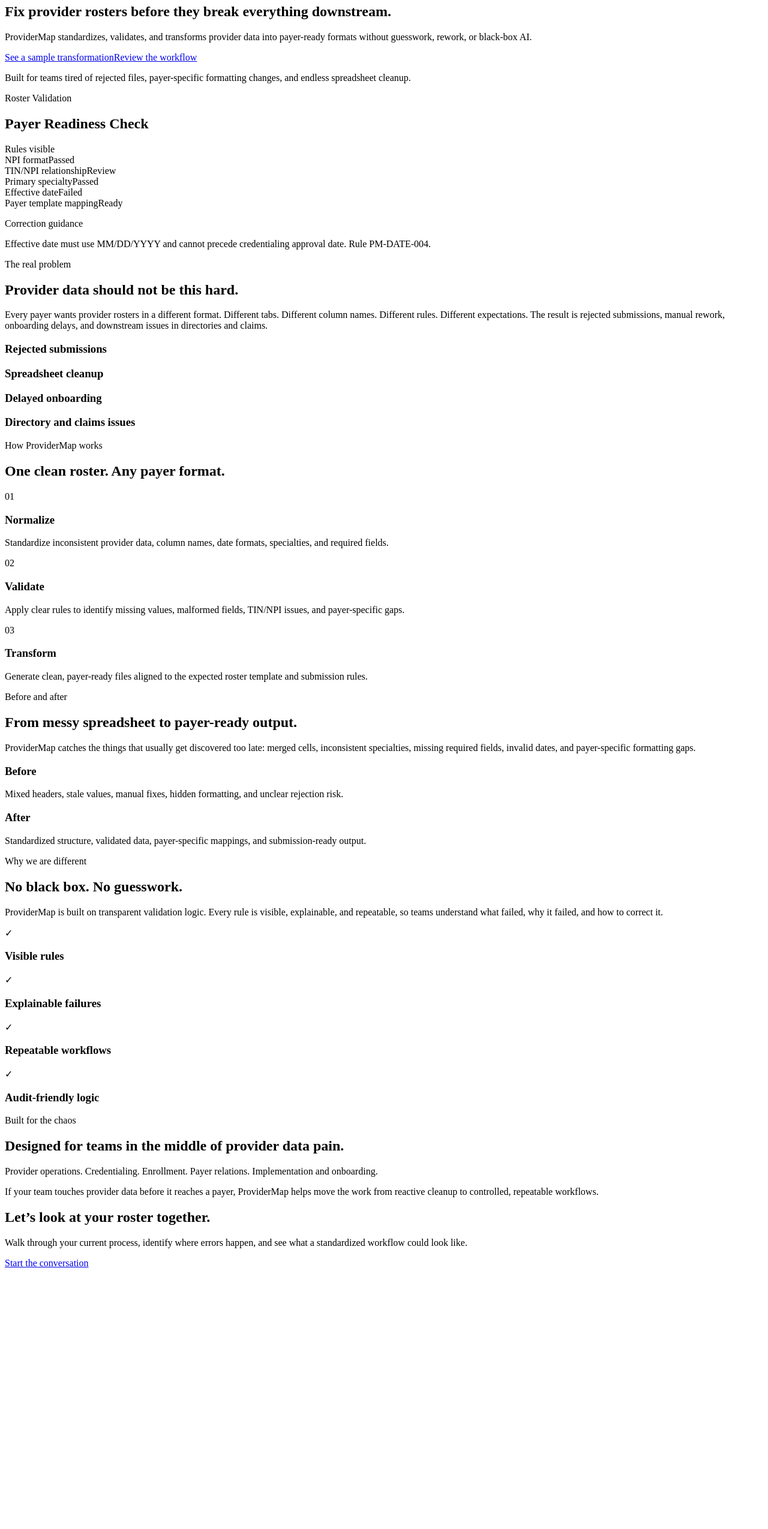
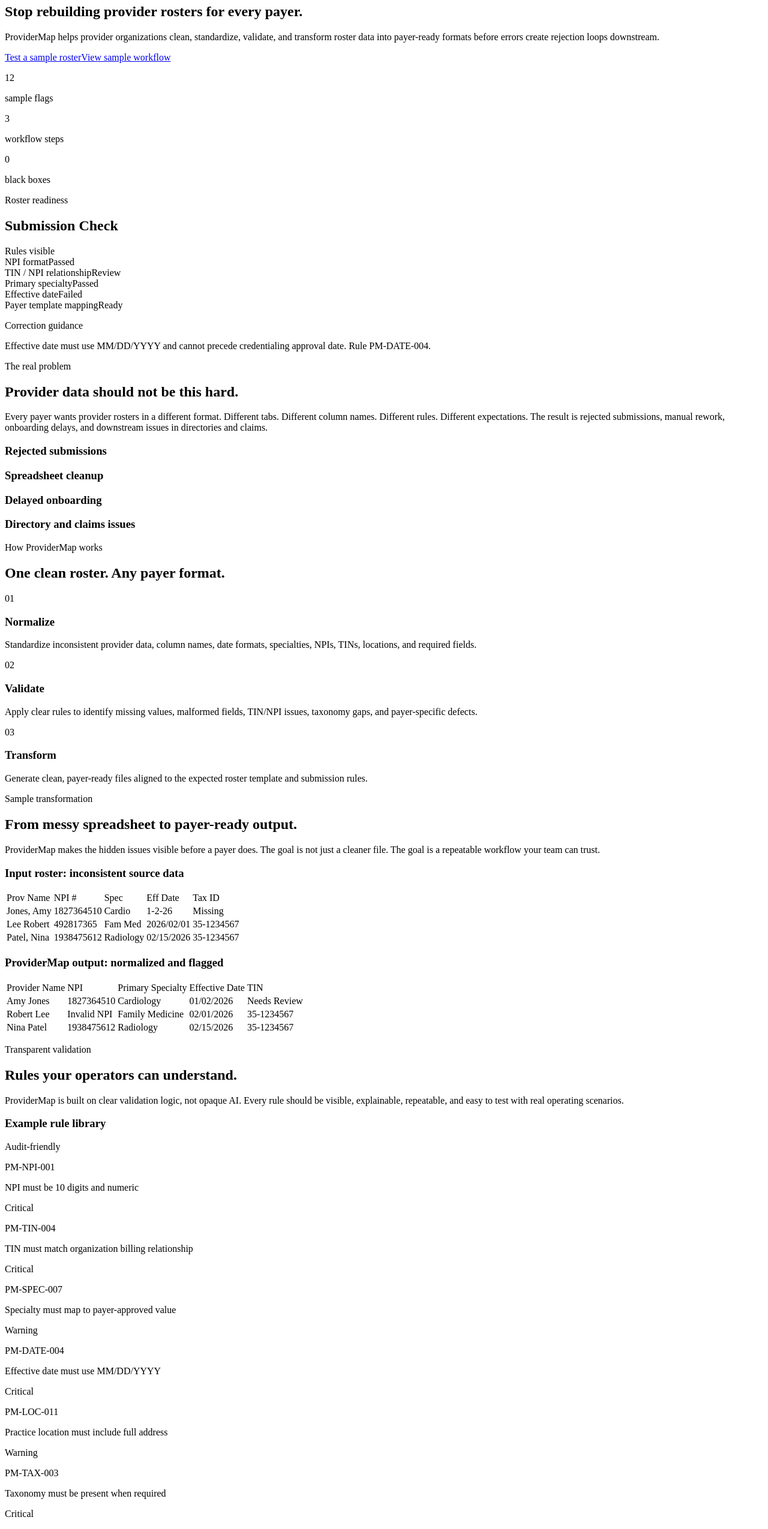
Before and after one commit to bradbane1023-source/providermap-site, a Next.js app: page / in a window 1280 px wide. Shown: the part 40-2589 px from the top of the page at 60% size. Before the commit the page ends 2163 px from the top, so only its background shows below. Built offline with nearby package versions, Linux system fonts and the light colour scheme.

Commit message:
Update page.js

```diff
--- a/app/page.js
+++ b/app/page.js
@@ -1,59 +1,129 @@
+const validationRows = [
+  ["NPI format", "Passed", "emerald"],
+  ["TIN / NPI relationship", "Review", "amber"],
+  ["Primary specialty", "Passed", "emerald"],
+  ["Effective date", "Failed", "rose"],
+  ["Payer template mapping", "Ready", "emerald"],
+];
+
+const payerRules = [
+  ["PM-NPI-001", "NPI must be 10 digits and numeric", "Critical"],
+  ["PM-TIN-004", "TIN must match organization billing relationship", "Critical"],
+  ["PM-SPEC-007", "Specialty must map to payer-approved value", "Warning"],
+  ["PM-DATE-004", "Effective date must use MM/DD/YYYY", "Critical"],
+  ["PM-LOC-011", "Practice location must include full address", "Warning"],
+  ["PM-TAX-003", "Taxonomy must be present when required", "Critical"],
+];
+
+const messyRows = [
+  ["Prov Name", "NPI #", "Spec", "Eff Date", "Tax ID"],
+  ["Jones, Amy", "1827364510", "Cardio", "1-2-26", "Missing"],
+  ["Lee Robert", "492817365", "Fam Med", "2026/02/01", "35-1234567"],
+  ["Patel, Nina", "1938475612", "Radiology", "02/15/2026", "35-1234567"],
+];
+
+const cleanRows = [
+  ["Provider Name", "NPI", "Primary Specialty", "Effective Date", "TIN"],
+  ["Amy Jones", "1827364510", "Cardiology", "01/02/2026", "Needs Review"],
+  ["Robert Lee", "Invalid NPI", "Family Medicine", "02/01/2026", "35-1234567"],
+  ["Nina Patel", "1938475612", "Radiology", "02/15/2026", "35-1234567"],
+];
+
+function StatusPill({ color, children }) {
+  const styles = {
+    emerald: "bg-emerald-400/10 text-emerald-300 border-emerald-300/20",
+    amber: "bg-amber-400/10 text-amber-300 border-amber-300/20",
+    rose: "bg-rose-400/10 text-rose-300 border-rose-300/20",
+    cyan: "bg-cyan-300/10 text-cyan-200 border-cyan-300/20",
+  };
+
+  return (
+    <span className={`rounded-full border px-3 py-1 text-xs font-semibold ${styles[color]}`}>
+      {children}
+    </span>
+  );
+}
+
+function MiniTable({ title, rows, tone = "slate" }) {
+  return (
+    <div className={`overflow-hidden rounded-2xl border ${tone === "rose" ? "border-rose-300/20" : "border-emerald-300/20"} bg-slate-950/70`}>
+      <div className={`border-b px-4 py-3 ${tone === "rose" ? "border-rose-300/20 bg-rose-300/10" : "border-emerald-300/20 bg-emerald-300/10"}`}>
+        <h3 className={`text-sm font-semibold ${tone === "rose" ? "text-rose-200" : "text-emerald-200"}`}>{title}</h3>
+      </div>
+      <div className="overflow-x-auto">
+        <table className="w-full text-left text-xs">
+          <tbody>
+            {rows.map((row, index) => (
+              <tr key={`${title}-${index}`} className="border-b border-white/5 last:border-0">
+                {row.map((cell) => (
+                  <td key={cell} className={`whitespace-nowrap px-4 py-3 ${index === 0 ? "font-semibold text-slate-200" : "text-slate-400"}`}>
+                    {cell}
+                  </td>
+                ))}
+              </tr>
+            ))}
+          </tbody>
+        </table>
+      </div>
+    </div>
+  );
+}
+
 export default function Home() {
   return (
     <main className="min-h-screen bg-slate-950 text-white">
       <section className="relative overflow-hidden border-b border-white/10">
-        <div className="absolute inset-0 bg-[radial-gradient(circle_at_top_left,rgba(56,189,248,0.18),transparent_35%),radial-gradient(circle_at_top_right,rgba(34,197,94,0.12),transparent_30%)]" />
+        <div className="absolute inset-0 bg-[radial-gradient(circle_at_top_left,rgba(56,189,248,0.20),transparent_35%),radial-gradient(circle_at_top_right,rgba(34,197,94,0.14),transparent_30%)]" />
         <div className="relative mx-auto grid max-w-7xl gap-12 px-6 py-20 lg:grid-cols-2 lg:px-8 lg:py-28">
           <div className="flex flex-col justify-center">
             <div className="mb-6 inline-flex w-fit rounded-full border border-cyan-300/30 bg-cyan-300/10 px-4 py-2 text-sm font-medium text-cyan-200">
               Provider roster standardization for healthcare operations
             </div>
             <h1 className="text-5xl font-bold tracking-tight text-white sm:text-6xl lg:text-7xl">
-              Fix provider rosters before they break everything downstream.
+              Stop rebuilding provider rosters for every payer.
             </h1>
             <p className="mt-6 max-w-2xl text-xl leading-8 text-slate-300">
-              ProviderMap standardizes, validates, and transforms provider data into payer-ready formats without guesswork, rework, or black-box AI.
+              ProviderMap helps provider organizations clean, standardize, validate, and transform roster data into payer-ready formats before errors create rejection loops downstream.
             </p>
             <div className="mt-10 flex flex-col gap-4 sm:flex-row">
-              <a href="mailto:hello@providermap.tech" className="rounded-xl bg-cyan-300 px-6 py-4 text-center text-base font-semibold text-slate-950 shadow-lg shadow-cyan-300/20 transition hover:bg-cyan-200">
-                See a sample transformation
+              <a href="mailto:hello@providermap.tech?subject=ProviderMap sample roster review" className="rounded-xl bg-cyan-300 px-6 py-4 text-center text-base font-semibold text-slate-950 shadow-lg shadow-cyan-300/20 transition hover:bg-cyan-200">
+                Test a sample roster
               </a>
-              <a href="#workflow" className="rounded-xl border border-white/15 bg-white/5 px-6 py-4 text-center text-base font-semibold text-white transition hover:bg-white/10">
-                Review the workflow
+              <a href="#sample" className="rounded-xl border border-white/15 bg-white/5 px-6 py-4 text-center text-base font-semibold text-white transition hover:bg-white/10">
+                View sample workflow
               </a>
             </div>
-            <p className="mt-6 text-sm text-slate-400">
-              Built for teams tired of rejected files, payer-specific formatting changes, and endless spreadsheet cleanup.
-            </p>
+            <div className="mt-8 grid max-w-2xl grid-cols-3 gap-3 text-center text-sm text-slate-300">
+              <div className="rounded-2xl border border-white/10 bg-white/[0.04] p-4">
+                <p className="text-2xl font-bold text-white">12</p>
+                <p className="mt-1">sample flags</p>
+              </div>
+              <div className="rounded-2xl border border-white/10 bg-white/[0.04] p-4">
+                <p className="text-2xl font-bold text-white">3</p>
+                <p className="mt-1">workflow steps</p>
+              </div>
+              <div className="rounded-2xl border border-white/10 bg-white/[0.04] p-4">
+                <p className="text-2xl font-bold text-white">0</p>
+                <p className="mt-1">black boxes</p>
+              </div>
+            </div>
           </div>
 
           <div className="rounded-3xl border border-white/10 bg-white/5 p-4 shadow-2xl shadow-cyan-950/40 backdrop-blur">
             <div className="rounded-2xl bg-slate-900 p-5">
               <div className="mb-5 flex items-center justify-between border-b border-white/10 pb-4">
                 <div>
-                  <p className="text-sm text-slate-400">Roster Validation</p>
-                  <h2 className="text-xl font-semibold">Payer Readiness Check</h2>
+                  <p className="text-sm text-slate-400">Roster readiness</p>
+                  <h2 className="text-xl font-semibold">Submission Check</h2>
                 </div>
-                <span className="rounded-full bg-emerald-400/10 px-3 py-1 text-sm font-medium text-emerald-300">Rules visible</span>
+                <StatusPill color="cyan">Rules visible</StatusPill>
               </div>
 
               <div className="space-y-3">
-                {[
-                  ["NPI format", "Passed", "emerald"],
-                  ["TIN/NPI relationship", "Review", "amber"],
-                  ["Primary specialty", "Passed", "emerald"],
-                  ["Effective date", "Failed", "rose"],
-                  ["Payer template mapping", "Ready", "emerald"],
-                ].map(([label, status, color]) => (
+                {validationRows.map(([label, status, color]) => (
                   <div key={label} className="flex items-center justify-between rounded-xl border border-white/10 bg-white/[0.03] px-4 py-3">
                     <span className="text-sm text-slate-200">{label}</span>
-                    <span className={`rounded-full px-3 py-1 text-xs font-semibold ${
-                      color === "emerald" ? "bg-emerald-400/10 text-emerald-300" :
-                      color === "amber" ? "bg-amber-400/10 text-amber-300" :
-                      "bg-rose-400/10 text-rose-300"
-                    }`}>
-                      {status}
-                    </span>
+                    <StatusPill color={color}>{status}</StatusPill>
                   </div>
                 ))}
               </div>
@@ -79,12 +149,7 @@
         </div>
 
         <div className="mt-12 grid gap-4 md:grid-cols-2 lg:grid-cols-4">
-          {[
-            "Rejected submissions",
-            "Spreadsheet cleanup",
-            "Delayed onboarding",
-            "Directory and claims issues",
-          ].map((item) => (
+          {["Rejected submissions", "Spreadsheet cleanup", "Delayed onboarding", "Directory and claims issues"].map((item) => (
             <div key={item} className="rounded-2xl border border-white/10 bg-white/[0.04] p-6">
               <div className="mb-4 h-2 w-12 rounded-full bg-cyan-300" />
               <h3 className="text-lg font-semibold text-white">{item}</h3>
@@ -102,8 +167,8 @@
 
           <div className="mt-12 grid gap-6 lg:grid-cols-3">
             {[
-              ["01", "Normalize", "Standardize inconsistent provider data, column names, date formats, specialties, and required fields."],
-              ["02", "Validate", "Apply clear rules to identify missing values, malformed fields, TIN/NPI issues, and payer-specific gaps."],
+              ["01", "Normalize", "Standardize inconsistent provider data, column names, date formats, specialties, NPIs, TINs, locations, and required fields."],
+              ["02", "Validate", "Apply clear rules to identify missing values, malformed fields, TIN/NPI issues, taxonomy gaps, and payer-specific defects."],
               ["03", "Transform", "Generate clean, payer-ready files aligned to the expected roster template and submission rules."],
             ].map(([num, title, text]) => (
               <div key={title} className="rounded-3xl border border-white/10 bg-slate-900 p-8 shadow-xl">
@@ -116,47 +181,83 @@
         </div>
       </section>
 
-      <section className="mx-auto max-w-7xl px-6 py-20 lg:px-8">
-        <div className="grid gap-10 lg:grid-cols-2 lg:items-center">
-          <div>
-            <p className="text-sm font-semibold uppercase tracking-widest text-cyan-300">Before and after</p>
-            <h2 className="mt-4 text-4xl font-bold tracking-tight text-white">From messy spreadsheet to payer-ready output.</h2>
-            <p className="mt-6 text-lg leading-8 text-slate-300">
-              ProviderMap catches the things that usually get discovered too late: merged cells, inconsistent specialties, missing required fields, invalid dates, and payer-specific formatting gaps.
-            </p>
-          </div>
+      <section id="sample" className="mx-auto max-w-7xl px-6 py-20 lg:px-8">
+        <div className="mb-12 max-w-3xl">
+          <p className="text-sm font-semibold uppercase tracking-widest text-cyan-300">Sample transformation</p>
+          <h2 className="mt-4 text-4xl font-bold tracking-tight text-white">From messy spreadsheet to payer-ready output.</h2>
+          <p className="mt-6 text-lg leading-8 text-slate-300">
+            ProviderMap makes the hidden issues visible before a payer does. The goal is not just a cleaner file. The goal is a repeatable workflow your team can trust.
+          </p>
+        </div>
 
-          <div className="grid gap-4">
-            <div className="rounded-2xl border border-rose-300/20 bg-rose-300/10 p-5">
-              <h3 className="font-semibold text-rose-200">Before</h3>
-              <p className="mt-2 text-sm leading-6 text-slate-300">Mixed headers, stale values, manual fixes, hidden formatting, and unclear rejection risk.</p>
-            </div>
-            <div className="rounded-2xl border border-emerald-300/20 bg-emerald-300/10 p-5">
-              <h3 className="font-semibold text-emerald-200">After</h3>
-              <p className="mt-2 text-sm leading-6 text-slate-300">Standardized structure, validated data, payer-specific mappings, and submission-ready output.</p>
-            </div>
-          </div>
+        <div className="grid gap-6 lg:grid-cols-2">
+          <MiniTable title="Input roster: inconsistent source data" rows={messyRows} tone="rose" />
+          <MiniTable title="ProviderMap output: normalized and flagged" rows={cleanRows} tone="emerald" />
         </div>
       </section>
 
       <section className="border-y border-white/10 bg-slate-900">
         <div className="mx-auto grid max-w-7xl gap-12 px-6 py-20 lg:grid-cols-2 lg:px-8">
           <div>
-            <p className="text-sm font-semibold uppercase tracking-widest text-cyan-300">Why we are different</p>
-            <h2 className="mt-4 text-4xl font-bold tracking-tight text-white">No black box. No guesswork.</h2>
+            <p className="text-sm font-semibold uppercase tracking-widest text-cyan-300">Transparent validation</p>
+            <h2 className="mt-4 text-4xl font-bold tracking-tight text-white">Rules your operators can understand.</h2>
             <p className="mt-6 text-lg leading-8 text-slate-300">
-              ProviderMap is built on transparent validation logic. Every rule is visible, explainable, and repeatable, so teams understand what failed, why it failed, and how to correct it.
+              ProviderMap is built on clear validation logic, not opaque AI. Every rule should be visible, explainable, repeatable, and easy to test with real operating scenarios.
             </p>
           </div>
 
-          <div className="grid gap-4 sm:grid-cols-2">
-            {[
-              "Visible rules",
-              "Explainable failures",
-              "Repeatable workflows",
-              "Audit-friendly logic",
-            ].map((item) => (
-              <div key={item} className="rounded-2xl border border-white/10 bg-white/[0.04] p-6">
+          <div className="rounded-3xl border border-white/10 bg-slate-950/80 p-5">
+            <div className="mb-4 flex items-center justify-between">
+              <h3 className="text-lg font-semibold text-white">Example rule library</h3>
+              <StatusPill color="cyan">Audit-friendly</StatusPill>
+            </div>
+            <div className="space-y-3">
+              {payerRules.map(([id, rule, severity]) => (
+                <div key={id} className="rounded-xl border border-white/10 bg-white/[0.03] p-4">
+                  <div className="flex flex-col gap-3 sm:flex-row sm:items-center sm:justify-between">
+                    <div>
+                      <p className="text-xs font-semibold tracking-wide text-cyan-200">{id}</p>
+                      <p className="mt-1 text-sm text-slate-300">{rule}</p>
+                    </div>
+                    <StatusPill color={severity === "Critical" ? "rose" : "amber"}>{severity}</StatusPill>
+                  </div>
+                </div>
+              ))}
+            </div>
+          </div>
+        </div>
+      </section>
+
+      <section className="mx-auto max-w-7xl px-6 py-20 lg:px-8">
+        <div className="grid gap-8 lg:grid-cols-3">
+          <div className="lg:col-span-1">
+            <p className="text-sm font-semibold uppercase tracking-widest text-cyan-300">Built from operator experience</p>
+            <h2 className="mt-4 text-4xl font-bold tracking-tight text-white">Not theory. Field scars.</h2>
+          </div>
+          <div className="space-y-6 text-lg leading-8 text-slate-300 lg:col-span-2">
+            <p>
+              ProviderMap is being built by people who understand provider data operations, payer submission friction, roster cleanup cycles, directory quality pressure, and the hidden cost of manual workarounds.
+            </p>
+            <p>
+              The product is intentionally practical: make the data cleaner, make the rules visible, reduce repeat rework, and help teams submit with more confidence.
+            </p>
+          </div>
+        </div>
+      </section>
+
+      <section className="border-y border-white/10 bg-white/[0.03]">
+        <div className="mx-auto max-w-7xl px-6 py-20 lg:px-8">
+          <div className="max-w-3xl">
+            <p className="text-sm font-semibold uppercase tracking-widest text-cyan-300">Designed for responsible healthcare operations</p>
+            <h2 className="mt-4 text-4xl font-bold tracking-tight text-white">Built with privacy, control, and traceability in mind.</h2>
+            <p className="mt-6 text-lg leading-8 text-slate-300">
+              ProviderMap is designed around operational trust: limited data use, transparent rules, human review, and clear correction guidance. The system should support healthcare teams without forcing them to trust a black box.
+            </p>
+          </div>
+
+          <div className="mt-12 grid gap-4 md:grid-cols-2 lg:grid-cols-4">
+            {["Human review", "Traceable flags", "Limited data handling", "Explainable output"].map((item) => (
+              <div key={item} className="rounded-2xl border border-white/10 bg-slate-900 p-6">
                 <div className="mb-4 flex h-10 w-10 items-center justify-center rounded-xl bg-cyan-300/15 text-cyan-200">✓</div>
                 <h3 className="font-semibold text-white">{item}</h3>
               </div>
@@ -168,27 +269,33 @@
       <section className="mx-auto max-w-7xl px-6 py-20 lg:px-8">
         <div className="grid gap-12 lg:grid-cols-2">
           <div>
-            <p className="text-sm font-semibold uppercase tracking-widest text-cyan-300">Built for the chaos</p>
+            <p className="text-sm font-semibold uppercase tracking-widest text-cyan-300">Who it helps</p>
             <h2 className="mt-4 text-4xl font-bold tracking-tight text-white">Designed for teams in the middle of provider data pain.</h2>
           </div>
-          <div className="space-y-4 text-lg leading-8 text-slate-300">
-            <p>Provider operations. Credentialing. Enrollment. Payer relations. Implementation and onboarding.</p>
-            <p>If your team touches provider data before it reaches a payer, ProviderMap helps move the work from reactive cleanup to controlled, repeatable workflows.</p>
+          <div className="grid gap-4 sm:grid-cols-2">
+            {["Provider operations", "Credentialing", "Enrollment", "Payer relations", "Implementation", "Data quality"].map((item) => (
+              <div key={item} className="rounded-2xl border border-white/10 bg-white/[0.04] p-5 text-slate-200">
+                {item}
+              </div>
+            ))}
           </div>
         </div>
       </section>
 
       <section className="bg-cyan-300 text-slate-950">
-        <div className="mx-auto grid max-w-7xl gap-10 px-6 py-16 lg:grid-cols-2 lg:px-8 lg:items-center">
+        <div className="mx-auto grid max-w-7xl gap-10 px-6 py-16 lg:grid-cols-2 lg:items-center lg:px-8">
           <div>
-            <h2 className="text-4xl font-bold tracking-tight">Let’s look at your roster together.</h2>
+            <h2 className="text-4xl font-bold tracking-tight">Run a sample roster through the workflow.</h2>
             <p className="mt-4 text-lg leading-8 text-slate-800">
-              Walk through your current process, identify where errors happen, and see what a standardized workflow could look like.
+              Send a sample structure, walk through your current payer submission process, and see where a controlled validation workflow could reduce rework.
             </p>
           </div>
-          <div className="flex lg:justify-end">
-            <a href="mailto:hello@providermap.tech" className="rounded-xl bg-slate-950 px-7 py-4 text-base font-semibold text-white shadow-lg transition hover:bg-slate-800">
-              Start the conversation
+          <div className="flex flex-col gap-4 sm:flex-row lg:justify-end">
+            <a href="mailto:hello@providermap.tech?subject=ProviderMap sample roster review" className="rounded-xl bg-slate-950 px-7 py-4 text-center text-base font-semibold text-white shadow-lg transition hover:bg-slate-800">
+              Test a sample roster
+            </a>
+            <a href="mailto:hello@providermap.tech?subject=ProviderMap payer workflow discussion" className="rounded-xl border border-slate-950/20 bg-white/40 px-7 py-4 text-center text-base font-semibold text-slate-950 transition hover:bg-white/60">
+              Talk through workflow
             </a>
           </div>
         </div>
```
